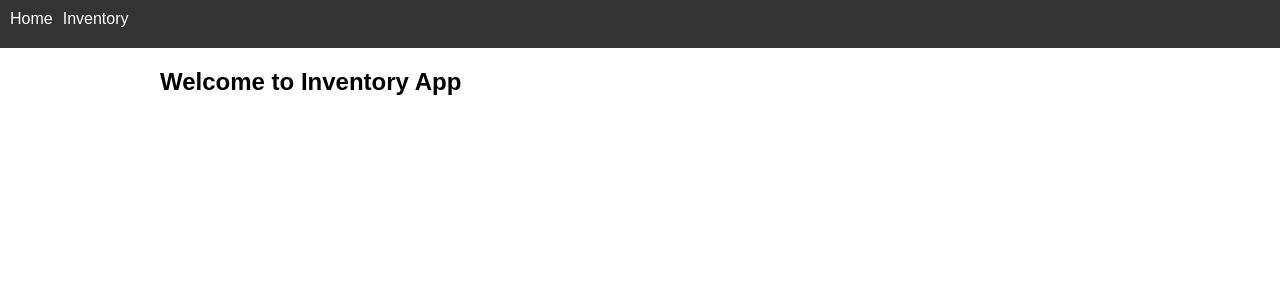
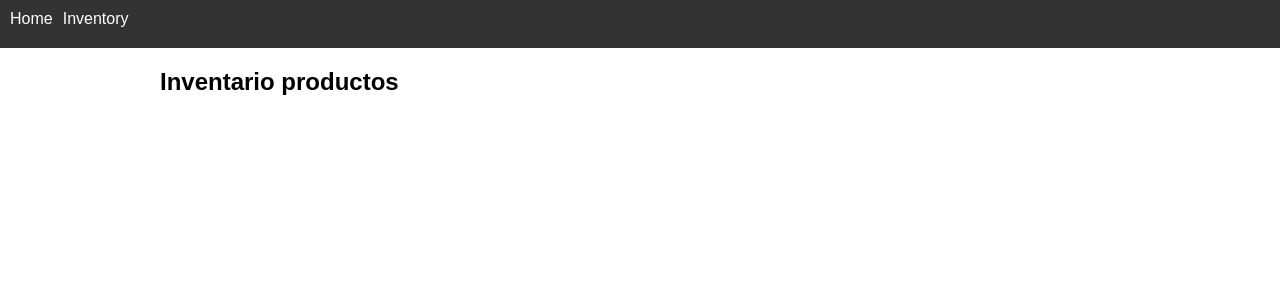
Before and after one commit to hanssel123/reactapp, a React (Create React App) app: page / in a window 1280 px wide. Shown: the top 300 px of the page. Built offline with nearby package versions, Linux system fonts and the light colour scheme.

Commit message:
cambios a español

```diff
--- a/src/components/Home.js
+++ b/src/components/Home.js
@@ -1,7 +1,7 @@
 import React from 'react';
 
 const Home = () => {
-  return <h2 className="container">Welcome to Inventory App</h2>;
+  return <h2 className="container">Inventario productos</h2>;
 };
 
 export default Home;
--- a/src/components/Navbar.js
+++ b/src/components/Navbar.js
@@ -9,7 +9,7 @@ const Navbar = () => {
           <Link to="/">Home</Link>
         </li>
         <li>
-          <Link to="/inventorio">Inventory</Link>
+          <Link to="/Inventario">Inventory</Link>
         </li>
       </ul>
     </nav>
```
